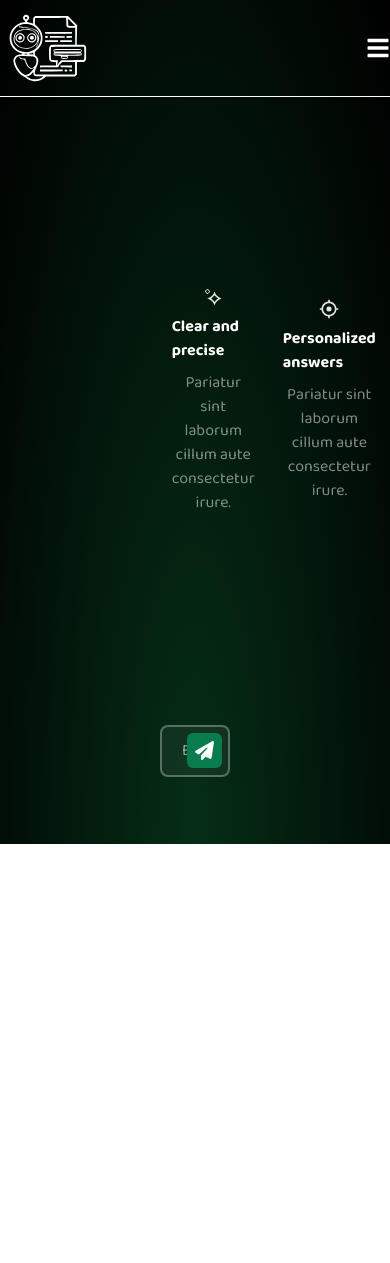
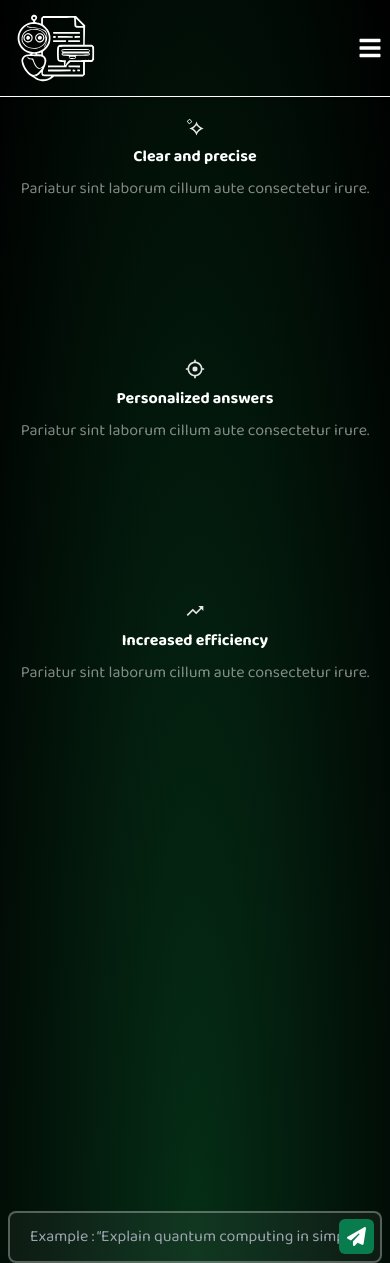
Before and after one commit to Mohayyad-Muawia/chatpdf, a React (Vite) app: page /chat in a window 390 px wide. Before the commit the page ends 844 px from the top, so only its background shows below. Built offline with nearby package versions, Linux system fonts and the light colour scheme; no server answers.

Commit message:
refactor Chat component layout and styles for improved responsiveness

```diff
--- a/src/components/Chat.jsx
+++ b/src/components/Chat.jsx
@@ -91,9 +91,9 @@ const Chat = () => {
     }
   }
   return (
-    <div className="chat flex flex-col px-40 ">
+    <div className="chat flex flex-col container mx-auto">
       {error && (
-        <div className="absolute text-center w-full left-0 top-20">
+        <div className="absolute text-center w-full left-0 top-28">
           <h2 className="text-red-600 w-fit mx-auto border-2 border-red-600 rounded-lg px-8 animate-pulse ">
             {error}
           </h2>
@@ -101,9 +101,8 @@ const Chat = () => {
       )}
       <div
         className="chat-box flex flex-col items-center justify-center"
-        style={{ height: '72vh' }}
       >
-        <div className="features flex justify-between gap-7 items-center w-8/12">
+        <div className="features flex max-md:flex-col justify-between gap-7 items-center container mx-auto min-h-[72vh] py-5">
           <div className="flex gap-2 items-center flex-col">
             <img src="/assets/feat1.svg" alt="img" />
             <h3 className="font-bold">Clear and precise</h3>
@@ -129,7 +128,7 @@ const Chat = () => {
           </div>
         </div>
 
-        <div className="mssgs-box">
+        <div className="mssgs-box container mx-auto min-h-[60vh] py-5">
           <div className="mssgs">
             {loading && (
               <div className="rep">
@@ -140,7 +139,7 @@ const Chat = () => {
         </div>
       </div>
 
-      <form className="input-box flex-1 mt-5 relative" onSubmit={send}>
+      <form className="input-box flex-1 relative" onSubmit={send}>
         <input
           style={{ background: '#FFFFFF0D', border: '2px solid #FFFFFF4D' }}
           type="text"
--- a/src/index.css
+++ b/src/index.css
@@ -18,6 +18,10 @@
 
 .navBarItem {
   @apply hover:text-green-200 transition hover:underline hover:animate-pulse hover:underline-offset-4  px-5 py-2;
+}
+
+.container {
+  @apply px-2
 }
 
 .links {
```
